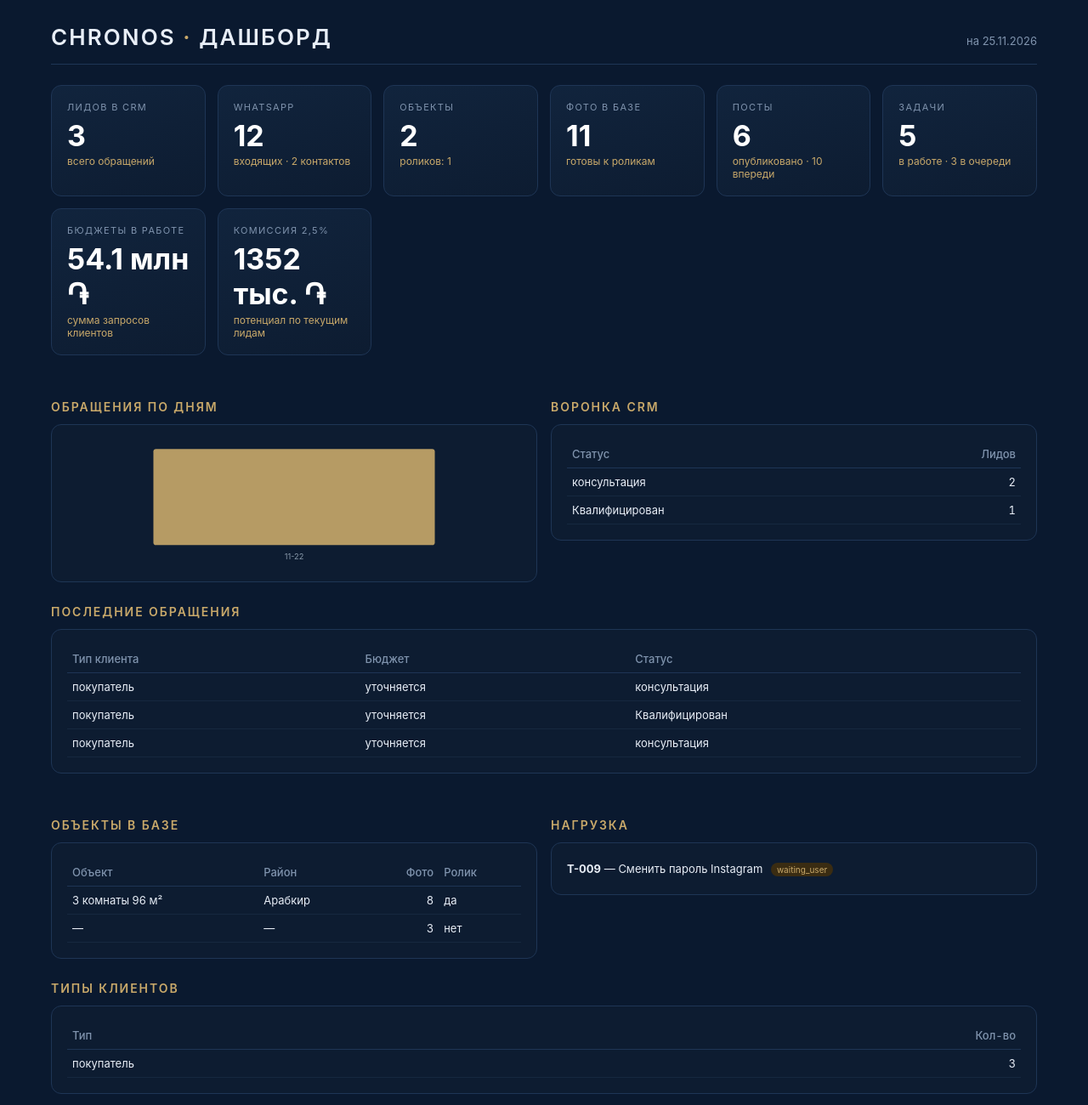
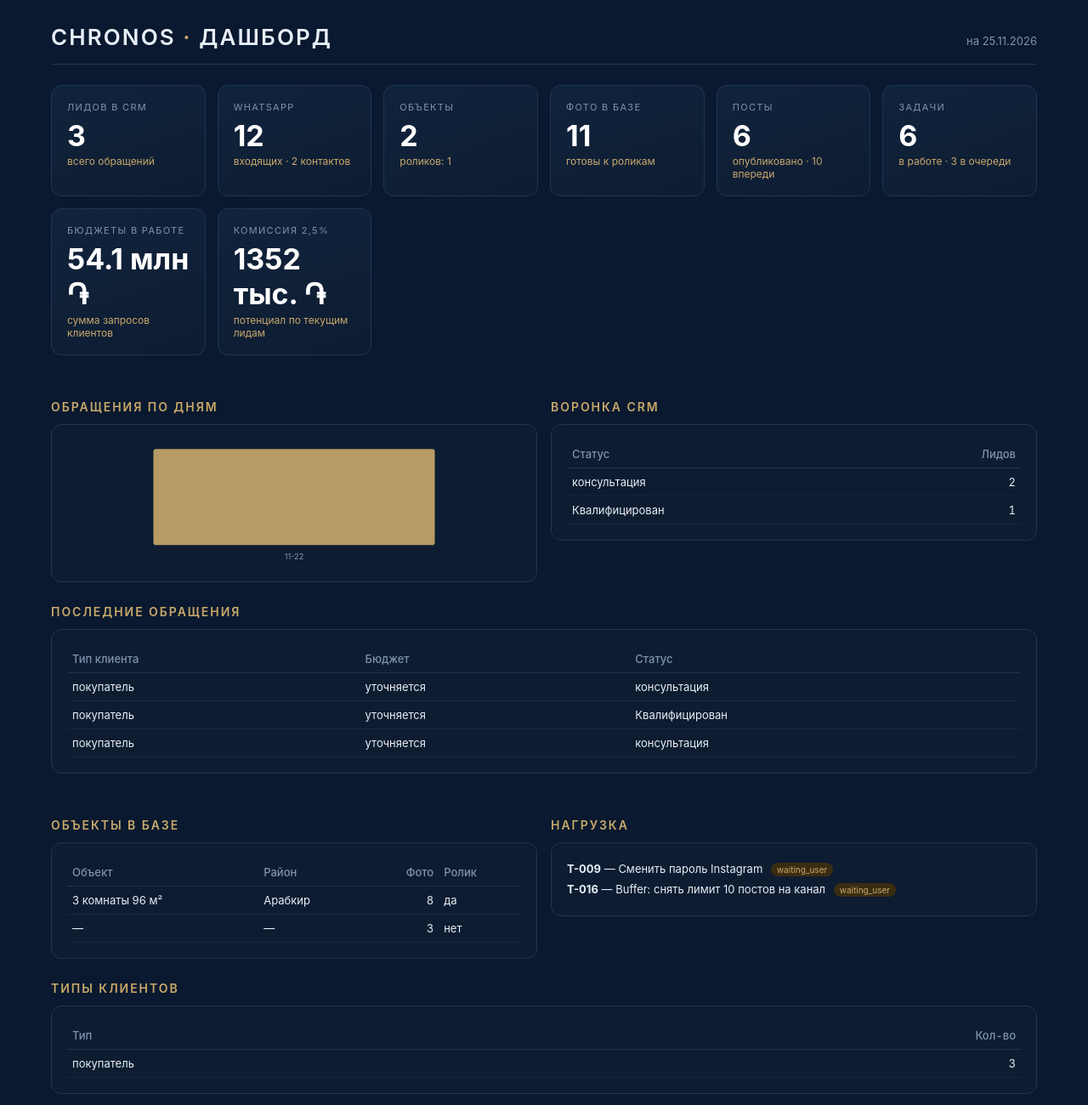
Before and after one commit to revsargs-ux/chronos-dashboard, a plain HTML site: page index.html in a window 1280 px wide. Shown: the top 1300 px of the page at 85% size. Drawn offline with Linux system fonts and the light colour scheme.

Commit message:
Дашборд: обновление данных

```diff
--- a/index.html
+++ b/index.html
@@ -35,7 +35,7 @@
  <div class="card"><div class="lbl">Объекты</div><div class="val">2</div><div class="hint">роликов: 1</div></div>
  <div class="card"><div class="lbl">Фото в базе</div><div class="val">11</div><div class="hint">готовы к роликам</div></div>
  <div class="card"><div class="lbl">Посты</div><div class="val">6</div><div class="hint">опубликовано · 10 впереди</div></div>
- <div class="card"><div class="lbl">Задачи</div><div class="val">5</div><div class="hint">в работе · 3 в очереди</div></div>
+ <div class="card"><div class="lbl">Задачи</div><div class="val">6</div><div class="hint">в работе · 3 в очереди</div></div>
  <div class="card"><div class="lbl">Бюджеты в работе</div><div class="val">54.1 млн ֏</div><div class="hint">сумма запросов клиентов</div></div>
  <div class="card"><div class="lbl">Комиссия 2,5%</div><div class="val">1352 тыс. ֏</div><div class="hint">потенциал по текущим лидам</div></div>
 </div>
@@ -53,7 +53,7 @@
 <div class="two" style="margin-top:26px">
  <div><h2>Объекты в базе</h2><div class="panel"><table>
   <tr><th>Объект</th><th>Район</th><th class="num">Фото</th><th>Ролик</th></tr><tr><td>3 комнаты 96 м²</td><td>Арабкир</td><td class='num'>8</td><td>да</td></tr><tr><td>—</td><td>—</td><td class='num'>3</td><td>нет</td></tr></table></div></div>
- <div><h2>Нагрузка</h2><div class="panel"><ul><li><b>T-009</b> — Сменить пароль Instagram <span class='tag'>waiting_user</span></li></ul></div></div>
+ <div><h2>Нагрузка</h2><div class="panel"><ul><li><b>T-009</b> — Сменить пароль Instagram <span class='tag'>waiting_user</span></li><li><b>T-016</b> — Buffer: снять лимит 10 постов на канал <span class='tag'>waiting_user</span></li></ul></div></div>
 </div>
 
 <h2>Типы клиентов</h2>
```
